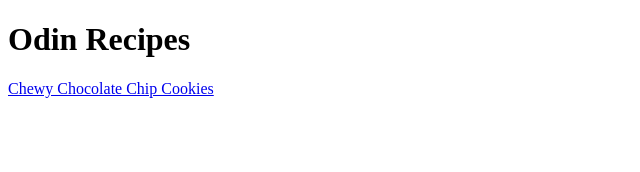
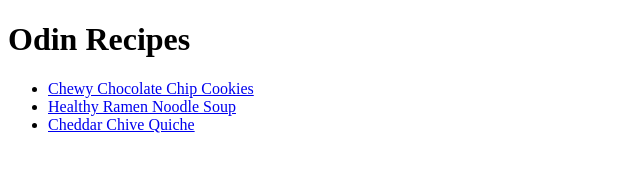
Before and after one commit to skeeler79/odin-recipes, a plain HTML site: page index.html in a window 1280 px wide. Shown: the whole page, without its empty margins (0-640 px from the left). Drawn offline with Linux system fonts and the light colour scheme.

Commit message:
updating index.html

```diff
--- a/index.html
+++ b/index.html
@@ -6,6 +6,10 @@
     </head>
     <body>
         <h1>Odin Recipes</h1>
-        <a href="recipes/chocchipcookies.html">Chewy Chocolate Chip Cookies</a>
+        <ul>
+            <li><a href="recipes/chocchipcookies.html">Chewy Chocolate Chip Cookies</a></li>
+            <li><a href="recipes/ramensoup.html">Healthy Ramen Noodle Soup</a></li>
+            <li><a href="recipes/quiche.html">Cheddar Chive Quiche</a></li>
+        </ul>
     </body>
 </html>
```
Also changed, not shown: 1 other file.
